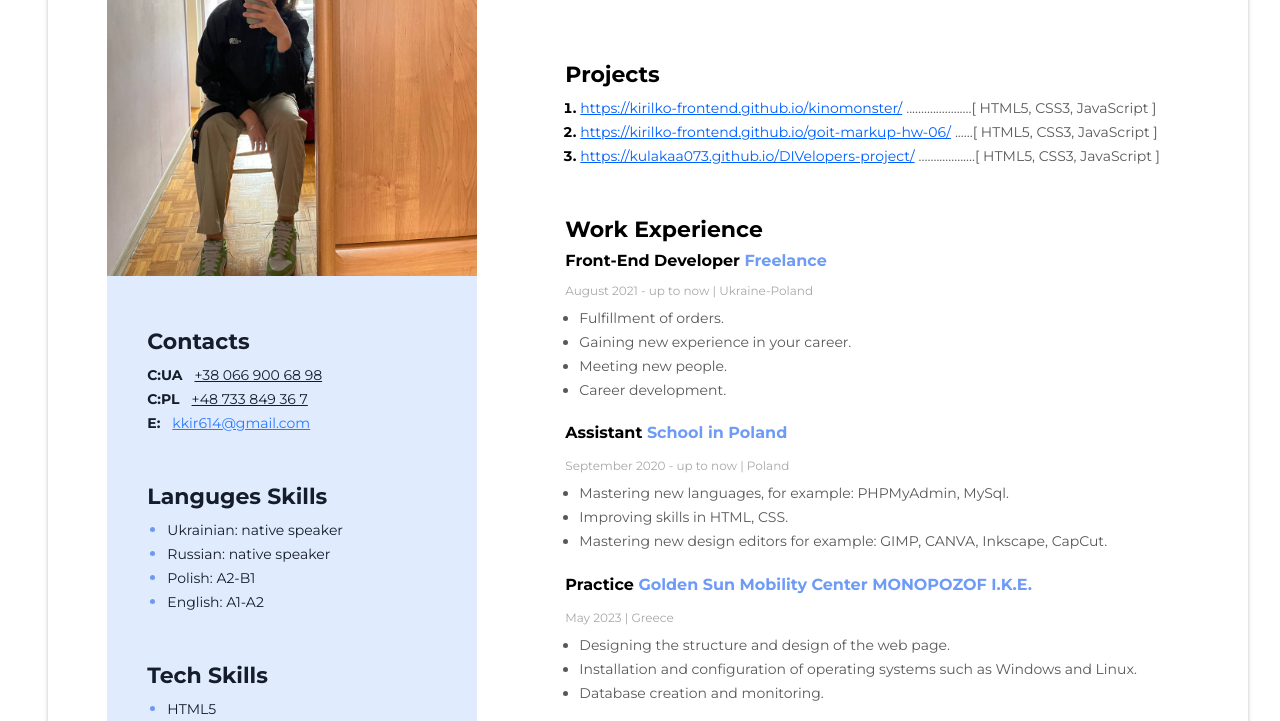
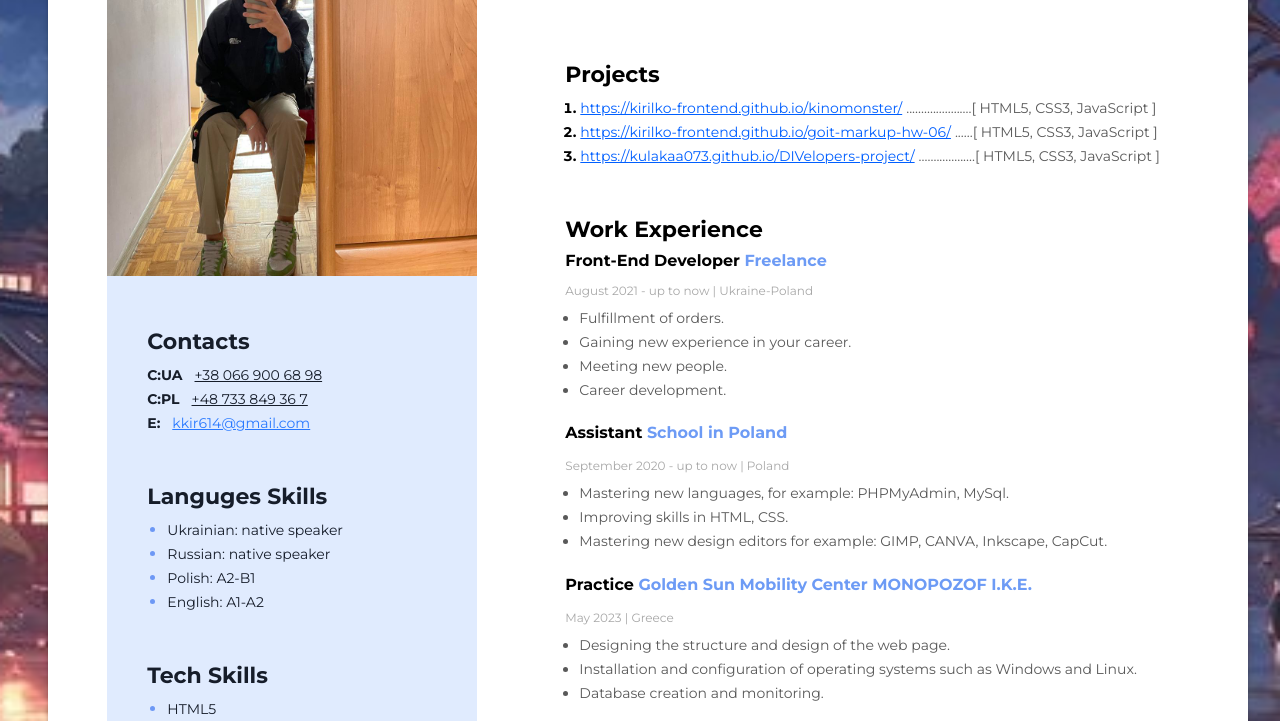
Before and after one commit to Kirilko-frontend/resume, a plain HTML site: page index.html in a window 1280 px wide. Shown: the part 305-1026 px from the top of the page. Drawn offline with Linux system fonts and the light colour scheme; the site is published under a folder, as on GitHub Pages, so addresses that start at the root find nothing; a web font is replaced by a local one.

Commit message:
Update style.css

```diff
--- a/style.css
+++ b/style.css
@@ -1,6 +1,6 @@
 body {
     font-family: 'Montserrat', sans-serif;
-    background-image: url('/img/background-image.jpg');
+    background-image: url('img/background-image.jpg');
     background-size: cover;
     background-position: center;
     background-repeat: no-repeat;
```
